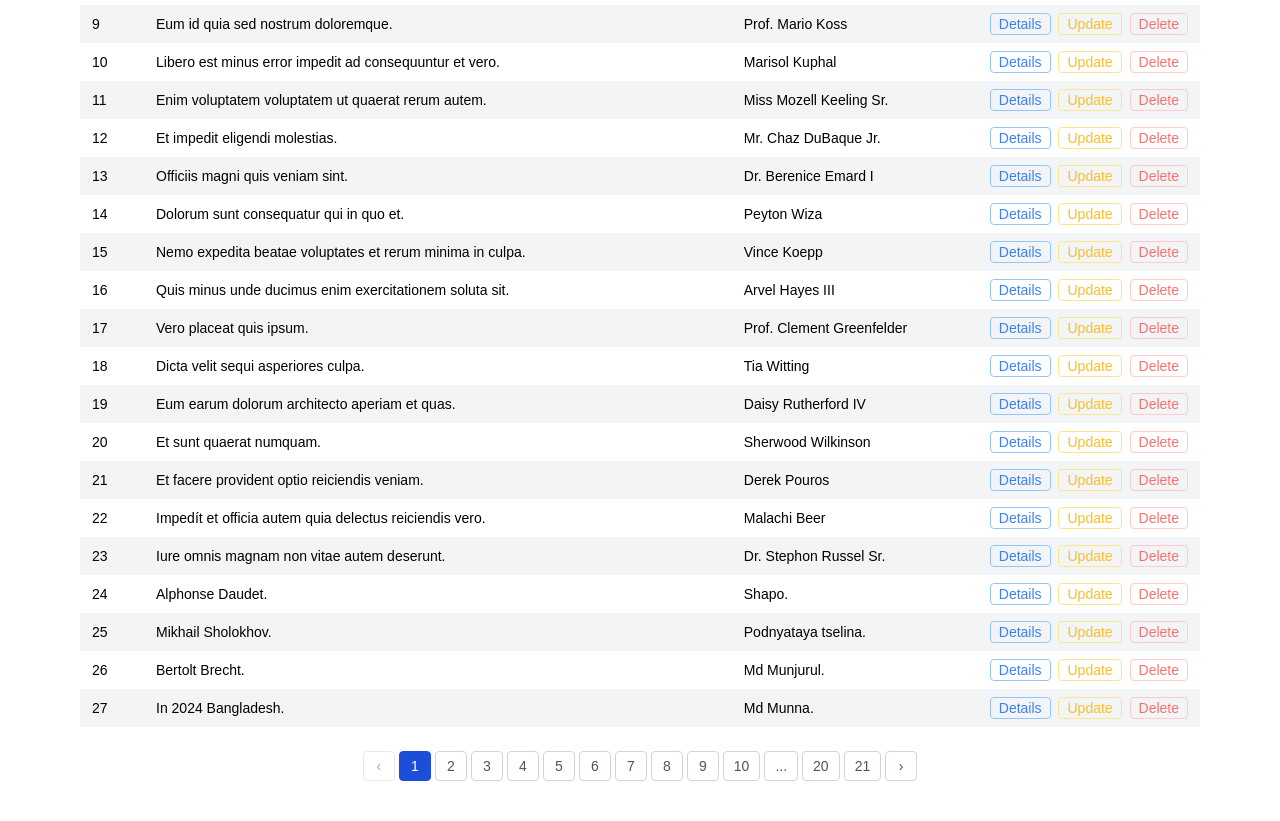
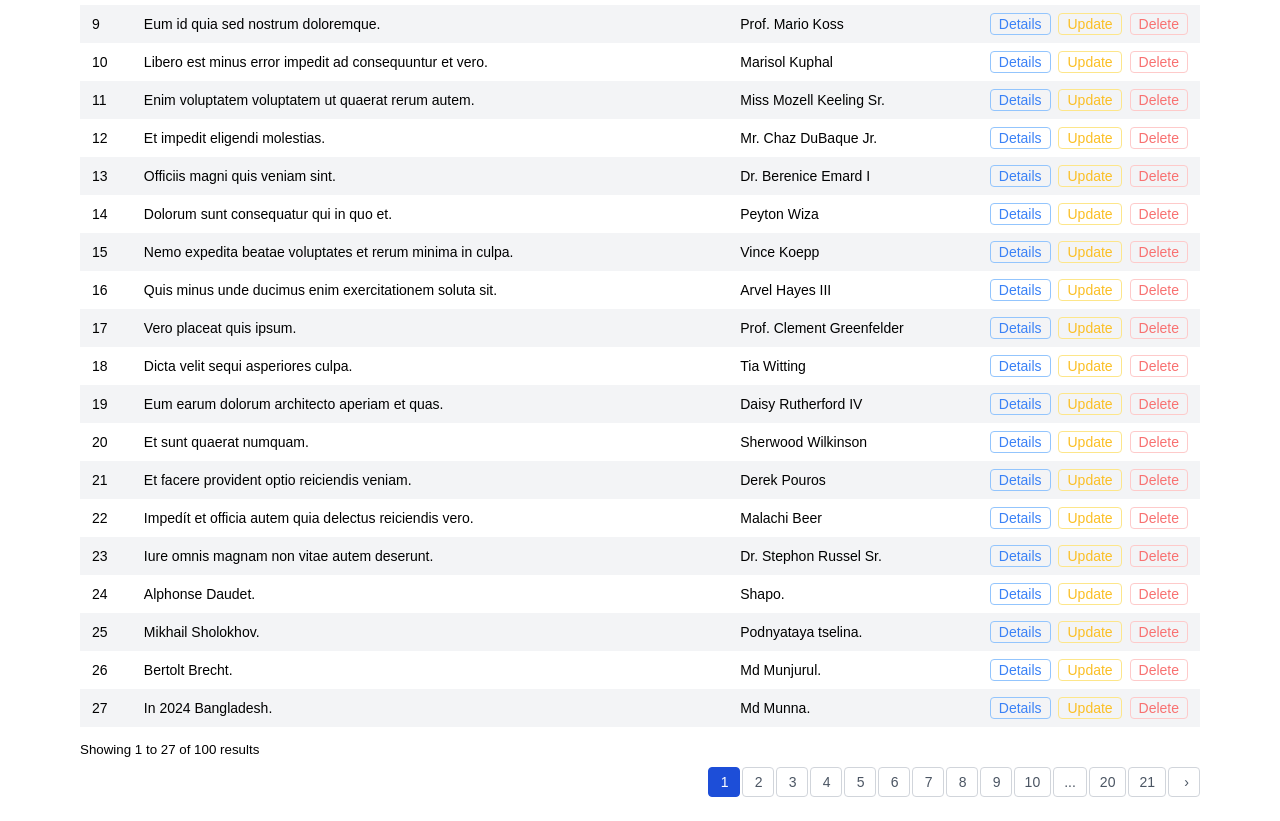
Before and after one commit to Munjurul8355/Bookstore, a plain HTML site: page index.html in a window 1280 px wide. Shown: the part 444-1265 px from the top of the page. Drawn offline with Linux system fonts and the light colour scheme.

Commit message:
Update index.html

```diff
--- a/index.html
+++ b/index.html
@@ -16,6 +16,7 @@
       color: white;
       padding: 12px 24px;
       font-size: 16px;
+      padding-left: 50px;
     }
     main {
       max-width: 1120px;
@@ -126,9 +127,9 @@
     }
     .pagination {
       display: flex;
-      justify-content: center;
-      gap: 4px;
-      margin-top: 24px;
+      justify-content: right;
+      gap: 2px;
+      margin-top: 10px;
       font-size: 14px;
       user-select: none;
       flex-wrap: wrap;
@@ -141,7 +142,7 @@
       border-radius: 4px;
       cursor: pointer;
       min-width: 32px;
-      text-align: center;
+      text-align: right;
     }
     .pagination button:hover:not(:disabled) {
       background-color: #f3f4f6;
@@ -161,6 +162,11 @@
       color: #6b7280;
       text-align: center;
       margin-top: 8px;
+    }
+    .pagination-text{
+        font-size:smaller;
+        margin-top: 15px;
+        font-family: Arial, sans-serif;
     }
     @media (max-width: 640px) {
       form {
@@ -198,7 +204,7 @@
     <table>
       <thead>
         <tr>
-          <th style="width: 40px;">ID</th>
+          <th >ID</th>
           <th>Title</th>
           <th>Author</th>
           <th style="width: 160px;"></th>
@@ -316,7 +322,7 @@
           </td>
         </tr>
         <tr>
-          <td style="width: 40px;">12</td>
+          <td >12</td>
           <td>Et impedit eligendi molestias.</td>
           <td>Mr. Chaz DuBaque Jr.</td>
           <td class="actions">
@@ -326,7 +332,7 @@
           </td>
         </tr>
         <tr>
-          <td style="width: 40px;">13</td>
+          <td >13</td>
           <td>Officiis magni quis veniam sint.</td>
           <td>Dr. Berenice Emard I</td>
           <td class="actions">
@@ -336,7 +342,7 @@
           </td>
         </tr>
         <tr>
-          <td style="width: 40px;">14</td>
+          <td >14</td>
           <td>Dolorum sunt consequatur qui in quo et.</td>
           <td>Peyton Wiza</td>
           <td class="actions">
@@ -346,7 +352,7 @@
           </td>
         </tr>
         <tr>
-          <td style="width: 40px;">15</td>
+          <td >15</td>
           <td>Nemo expedita beatae voluptates et rerum minima in culpa.</td>
           <td>Vince Koepp</td>
           <td class="actions">
@@ -356,7 +362,7 @@
           </td>
         </tr>
         <tr>
-          <td style="width: 40px;">16</td>
+          <td >16</td>
           <td>Quis minus unde ducimus enim exercitationem soluta sit.</td>
           <td>Arvel Hayes III</td>
           <td class="actions">
@@ -366,7 +372,7 @@
           </td>
         </tr>
         <tr>
-          <td style="width: 40px;">17</td>
+          <td >17</td>
           <td>Vero placeat quis ipsum.</td>
           <td>Prof. Clement Greenfelder</td>
           <td class="actions">
@@ -376,7 +382,7 @@
           </td>
         </tr>
         <tr>
-          <td style="width: 40px;">18</td>
+          <td >18</td>
           <td>Dicta velit sequi asperiores culpa.</td>
           <td>Tia Witting</td>
           <td class="actions">
@@ -386,7 +392,7 @@
           </td>
         </tr>
         <tr>
-          <td style="width: 40px;">19</td>
+          <td >19</td>
           <td>Eum earum dolorum architecto aperiam et quas.</td>
           <td>Daisy Rutherford IV</td>
           <td class="actions">
@@ -396,7 +402,7 @@
           </td>
         </tr>
         <tr>
-          <td style="width: 40px;">20</td>
+          <td >20</td>
           <td>Et sunt quaerat numquam.</td>
           <td>Sherwood Wilkinson</td>
           <td class="actions">
@@ -406,7 +412,7 @@
           </td>
         </tr>
         <tr>
-          <td style="width: 40px;">21</td>
+          <td>21</td>
           <td>Et facere provident optio reiciendis veniam.</td>
           <td>Derek Pouros</td>
           <td class="actions">
@@ -416,7 +422,7 @@
           </td>
         </tr>
         <tr>
-          <td style="width: 40px;">22</td>
+          <td >22</td>
           <td>Impedít et officia autem quia delectus reiciendis vero.</td>
           <td>Malachi Beer</td>
           <td class="actions">
@@ -426,7 +432,7 @@
           </td>
         </tr>
         <tr>
-          <td style="width: 40px;">23</td>
+          <td >23</td>
           <td>Iure omnis magnam non vitae autem deserunt.</td>
           <td>Dr. Stephon Russel Sr.</td>
           <td class="actions">
@@ -436,7 +442,7 @@
           </td>
         </tr>
         <tr>
-            <td style="width: 40px;">24</td>
+            <td >24</td>
             <td> Alphonse Daudet.</td>
             <td>Shapo.</td>
             <td class="actions">
@@ -446,7 +452,7 @@
             </td>
           </tr>
           <tr>
-            <td style="width: 40px;">25</td>
+            <td >25</td>
             <td>Mikhail Sholokhov.</td>
             <td>Podnyataya tselina.</td>
             <td class="actions">
@@ -456,7 +462,7 @@
             </td>
           </tr>
           <tr>
-            <td style="width: 40px;">26</td>
+            <td >26</td>
             <td>Bertolt Brecht.</td>
             <td>Md Munjurul.</td>
             <td class="actions">
@@ -466,7 +472,7 @@
             </td>
           </tr>
           <tr>
-            <td style="width: 40px;">27</td>
+            <td >27</td>
             <td>In 2024 Bangladesh.</td>
             <td>Md Munna.</td>
             <td class="actions">
@@ -477,10 +483,9 @@
           </tr>
       </tbody>
     </table>
-
+    <div class="pagination-text">Showing 1 to 27 of 100 results</div>
     <div class="pagination" role="navigation" aria-label="Pagination Navigation">
-      <button disabled aria-label="Previous page">‹</button>
-      <button class="active" aria-current="page">1</button>
+            <button class="active" aria-current="page">1</button>
       <button>2</button>
       <button>3</button>
       <button>4</button>
```
